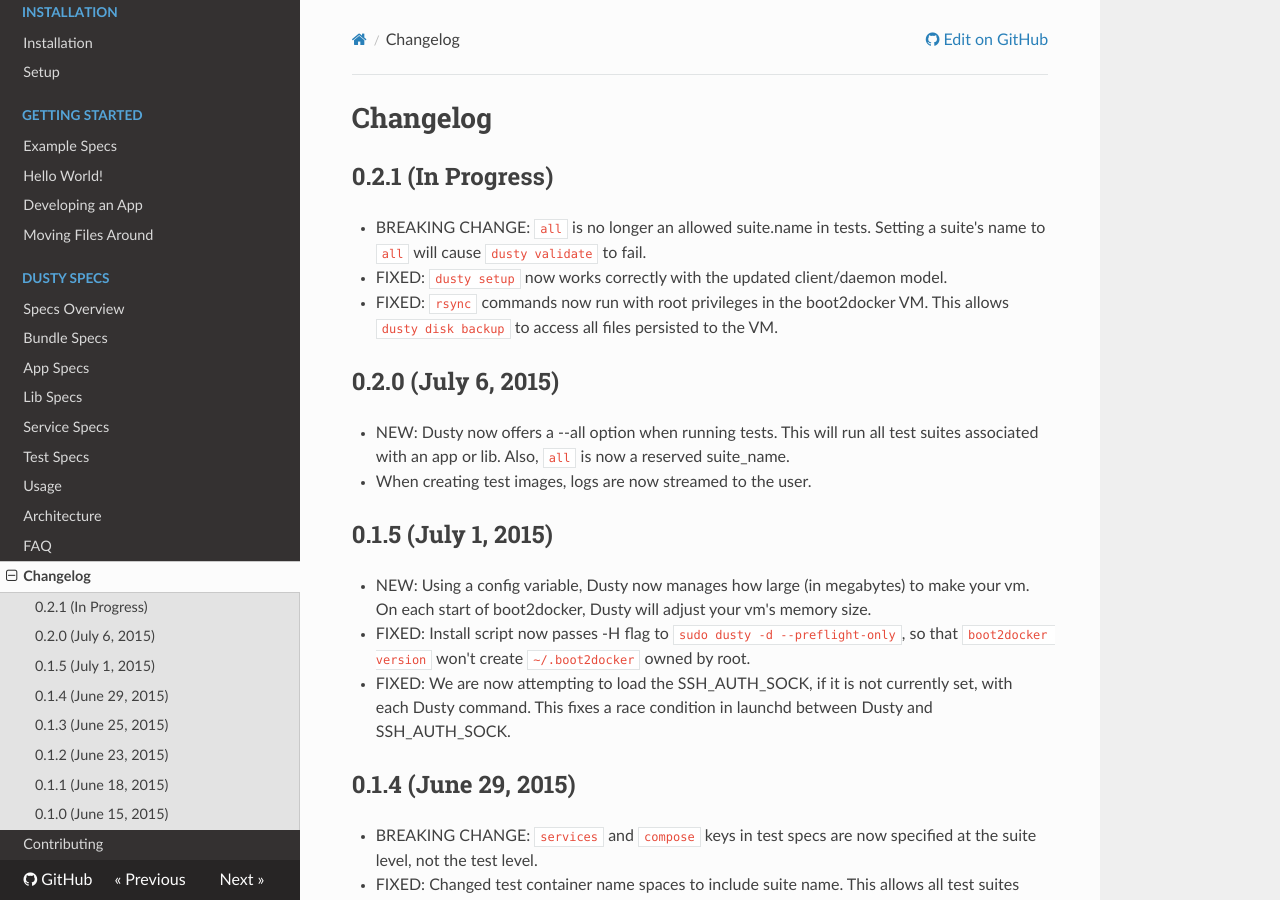
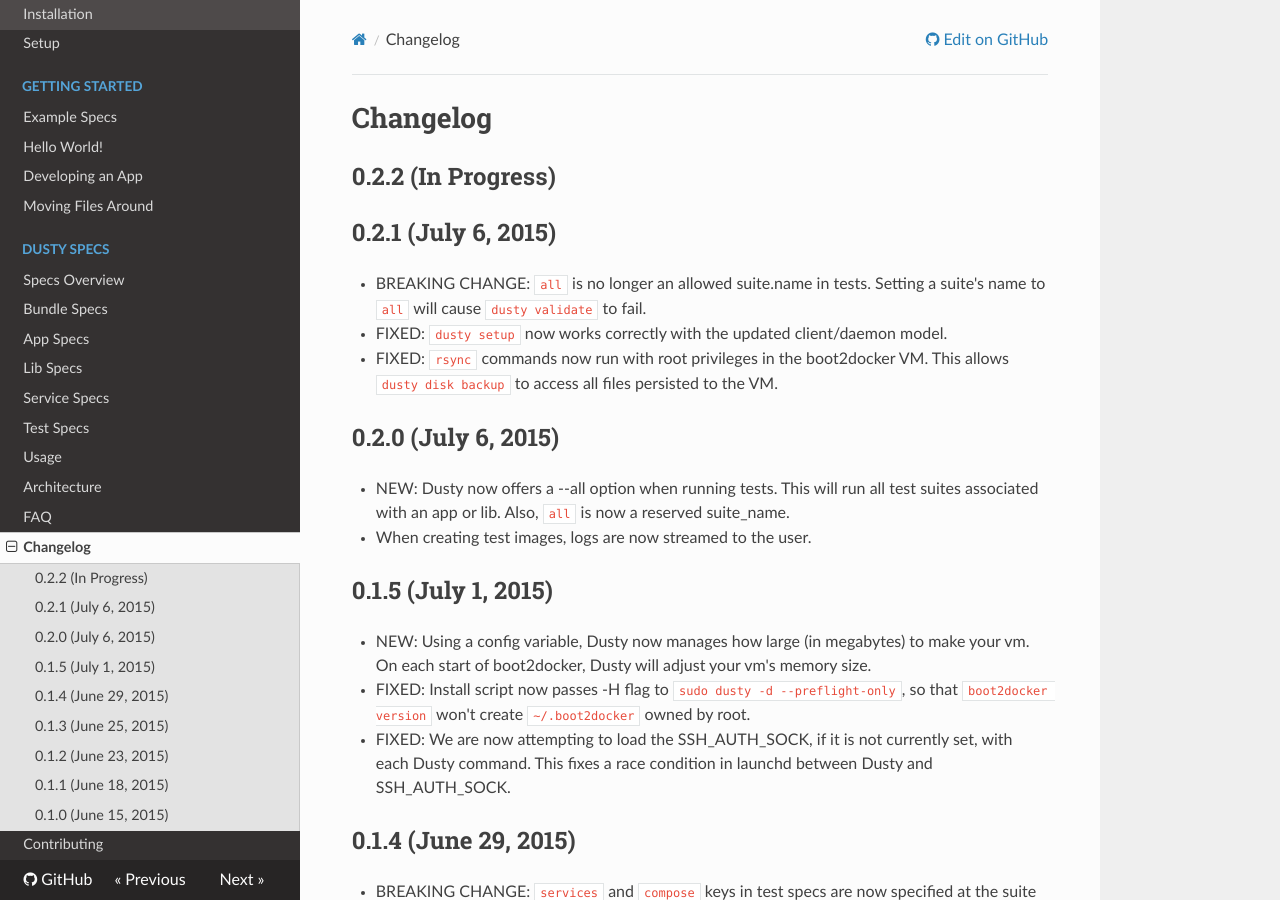
Before and after one commit to gamechanger/dusty, an MkDocs documentation site: the page built from docs/changelog.md, in a window 1280 px wide and 900 px high. Built offline with MkDocs 1.6.1, drawn with Linux system fonts in a browser that asks for light colours; nearby versions of some CDN libraries; old or Windows-style settings are respelled for this version of MkDocs.

Commit message:
bump version

```diff
--- a/docs/changelog.md
+++ b/docs/changelog.md
@@ -1,6 +1,8 @@
 # Changelog
 
-## 0.2.1 (In Progress)
+## 0.2.2 (In Progress)
+
+## 0.2.1 (July 6, 2015)
   * BREAKING CHANGE: `all` is no longer an allowed suite.name in tests.  Setting a suite's name to `all` will cause `dusty validate` to fail.
 
   * FIXED: `dusty setup` now works correctly with the updated client/daemon model.
```
